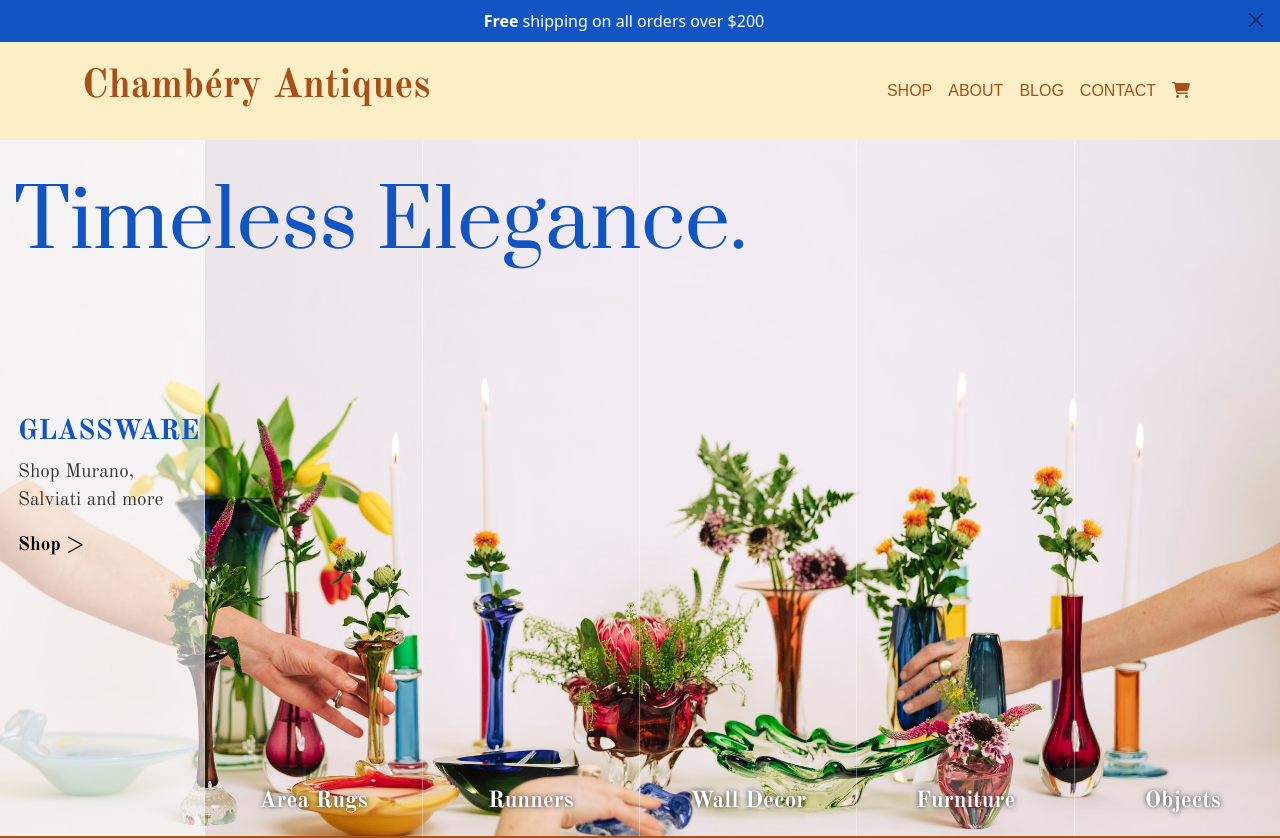
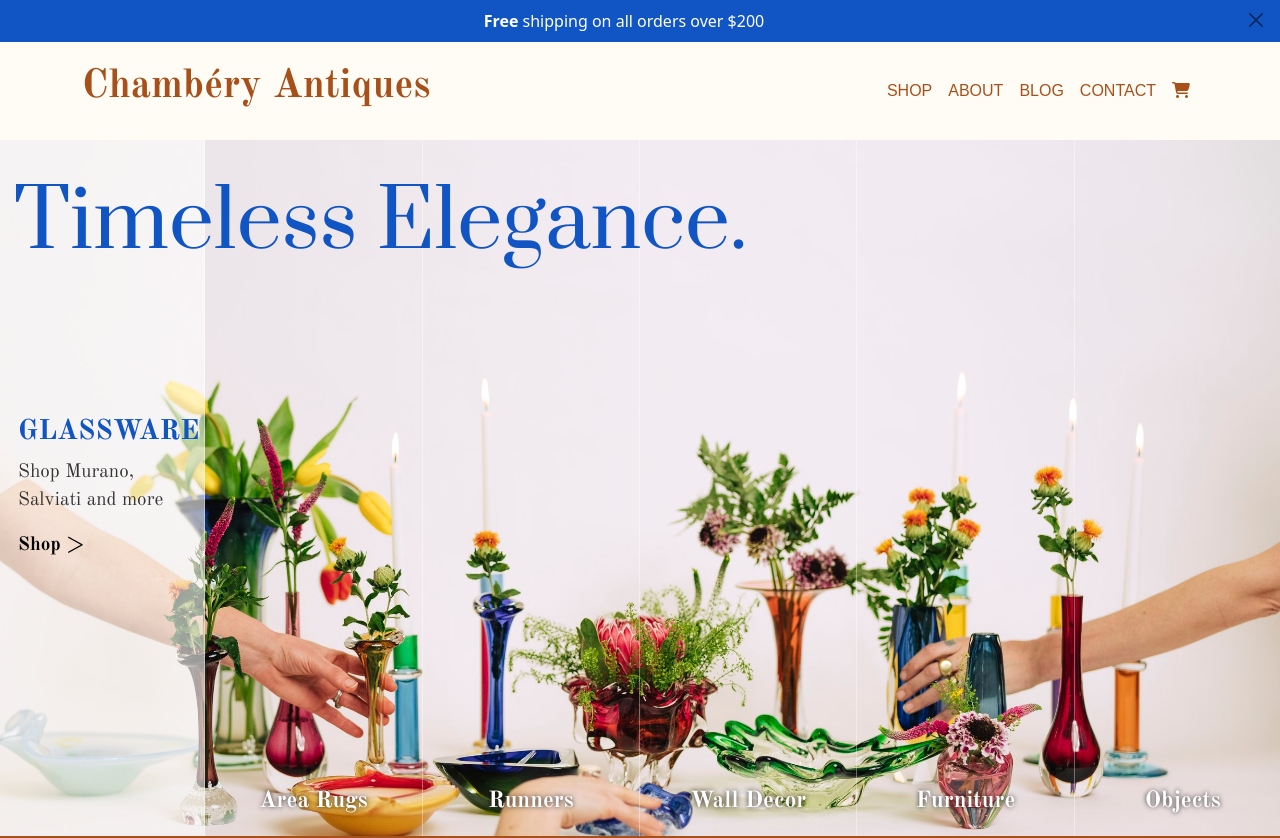
Before and after one commit to coolokawesome/antiques, a React (Create React App) app: page / in a window 1280 px wide. Shown: the top 838 px of the page. Built offline with nearby package versions, Linux system fonts and the light colour scheme.

Commit message:
changed background

```diff
--- a/src/index.sass
+++ b/src/index.sass
@@ -1,7 +1,7 @@
 // color variables
 $textcolor: #a8501a
 $textcolor2: #1155c4
-$cream: #fceec5
+$cream: #fffcf5
 $green: #6a7740
 @font-face
   font-family: 'Standard'
```
